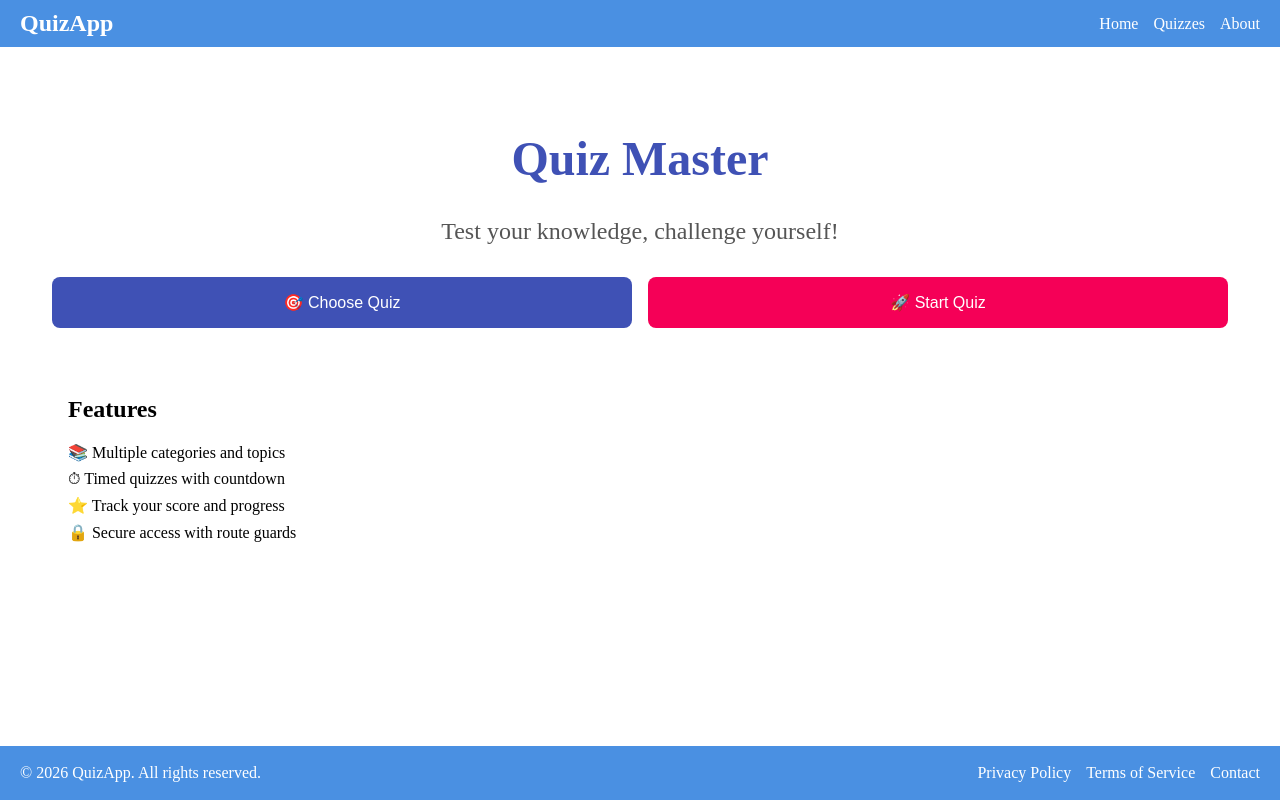
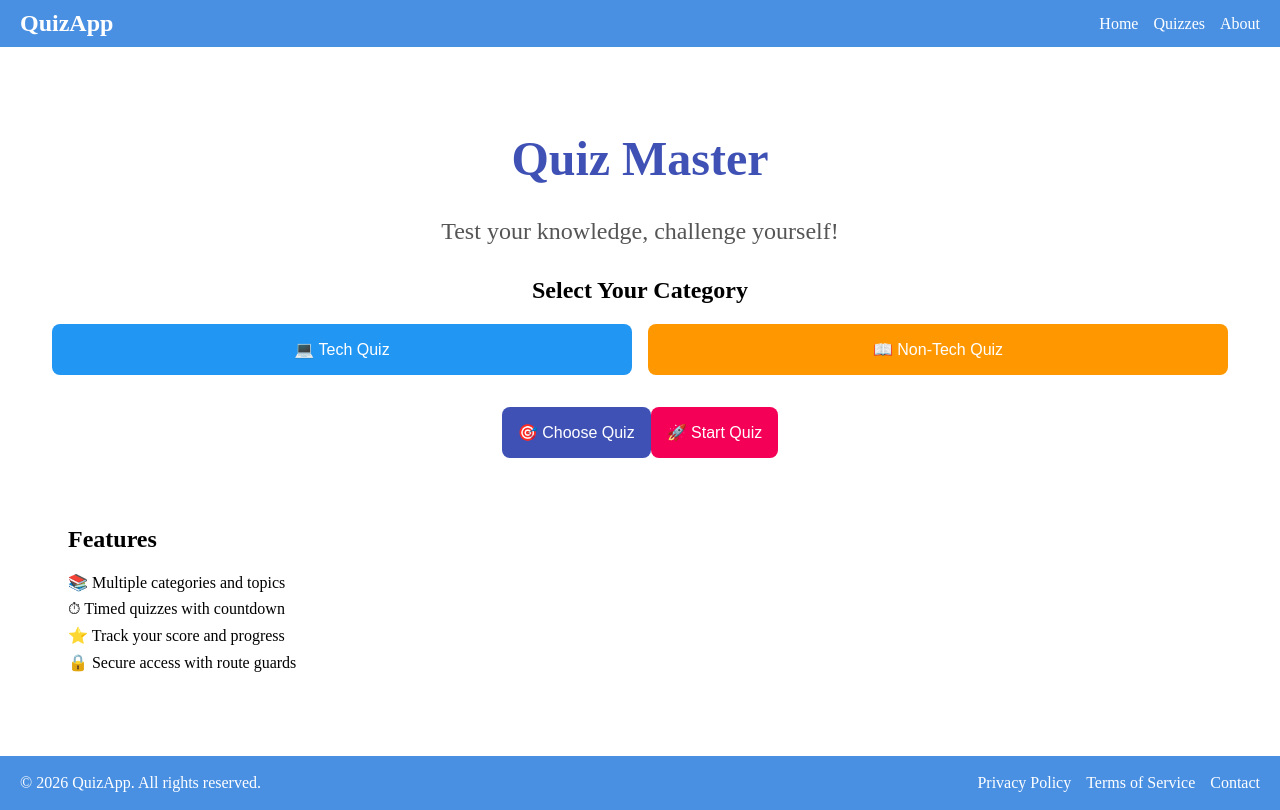
Before and after one commit to forwebdevelopment/quize_application_f, an Angular app: page / in a window 1280 px wide. Built offline with nearby package versions, Linux system fonts and the light colour scheme.

Commit message:
update code

```diff
--- a/src/app/shared/home/home.css
+++ b/src/app/shared/home/home.css
@@ -15,12 +15,16 @@
   color: #555;
 }
 
-.home-actions {
+/* Category Section */
+.home-category {
+  margin: 2rem 0;
+}
+
+.category-buttons {
   display: flex;
   flex-wrap: wrap;
   justify-content: center;
   gap: 1rem;
-  margin: 2rem 0;
 }
 
 .btn {
@@ -35,6 +39,16 @@
 
 .btn:hover {
   transform: scale(1.05);
+}
+
+.btn-tech {
+  background-color: #2196f3;
+  color: white;
+}
+
+.btn-nontech {
+  background-color: #ff9800;
+  color: white;
 }
 
 .btn-primary {
@@ -65,6 +79,7 @@
 
 /* 🔹 Responsive Breakpoints */
 @media (max-width: 768px) {
+  .category-buttons,
   .home-actions {
     flex-direction: column;
   }
--- a/src/app/shared/home/home.html
+++ b/src/app/shared/home/home.html
@@ -4,6 +4,20 @@
     <p>{{ tagline }}</p>
   </header>
 
+  <!-- Category Selection -->
+  <section class="home-category">
+    <h2>Select Your Category</h2>
+    <div class="category-buttons">
+      <button (click)="selectCategory('tech')" class="btn btn-tech">
+        💻 Tech Quiz
+      </button>
+      <button (click)="selectCategory('non-tech')" class="btn btn-nontech">
+        📖 Non-Tech Quiz
+      </button>
+    </div>
+  </section>
+
+  <!-- Actions -->
   <section class="home-actions">
     <button routerLink="/quiz_filter" class="btn btn-primary">
       🎯 Choose Quiz
@@ -13,6 +27,7 @@
     </button>
   </section>
 
+  <!-- Info -->
   <section class="home-info">
     <h2>Features</h2>
     <ul>
--- a/src/app/shared/home/home.ts
+++ b/src/app/shared/home/home.ts
@@ -1,5 +1,5 @@
 import { Component } from '@angular/core';
-import { RouterLink } from '@angular/router';
+import { Router, RouterLink } from '@angular/router';
 @Component({
   selector: 'app-home',
   imports: [RouterLink],
@@ -10,4 +10,15 @@ export class Home {
  appTitle = 'Quiz Master';
   tagline = 'Test your knowledge, challenge yourself!';
 
+  constructor(private router: Router) {}
+
+  selectCategory(category: string) {
+    // Save category selection (could also use signals or a service)
+    sessionStorage.setItem('quizCategory', category);
+
+    // Redirect to quiz filter page with category context
+    this.router.navigate(['/quiz_filter']);
+  }
+
+
 }
```
